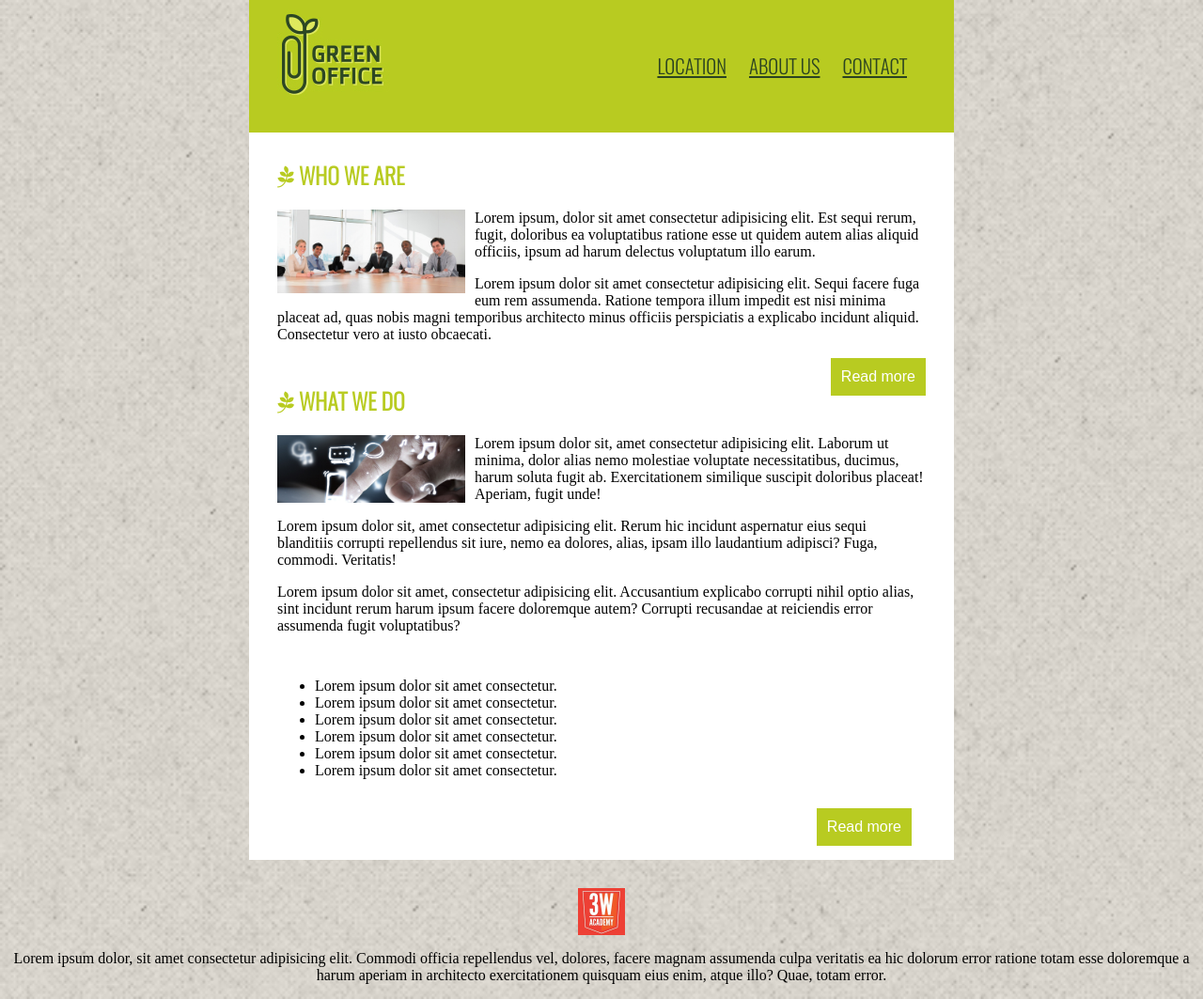
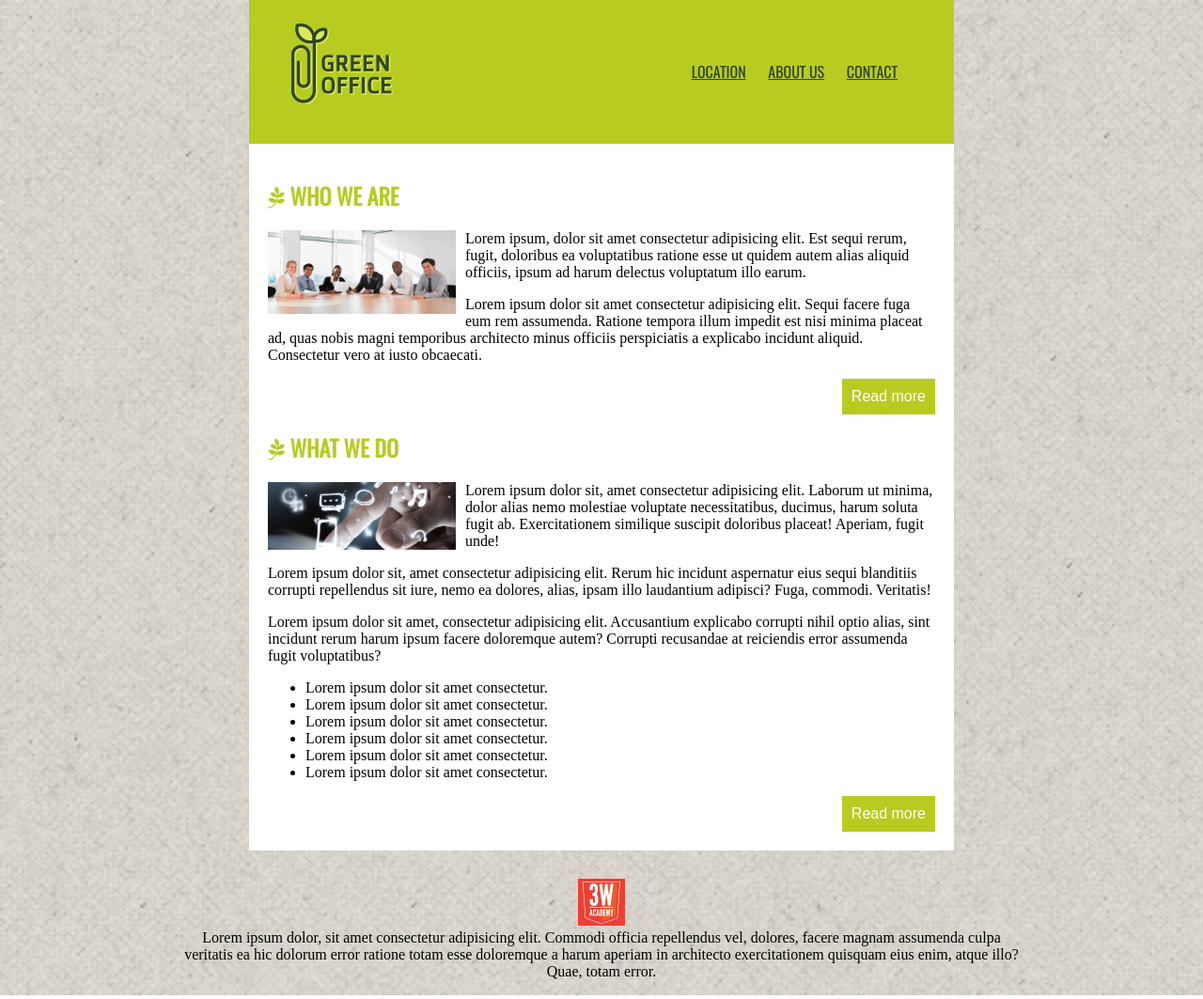
Before and after one commit to HoudaElbaidak6/green-maquette, a plain HTML site: page index.html in a window 1280 px wide. Shown: the whole page at 94% size. Drawn offline with Linux system fonts and the light colour scheme.

Commit message:
fixed it

```diff
--- a/css/style.css
+++ b/css/style.css
@@ -1,16 +1,14 @@
 @font-face {
-  src: url(../font/oswald/Oswald-Light.ttf);
+  src: url(../font/oswald/Oswald-Regular.ttf);
   font-family: Oswald;
 }
 body {
   margin: 0px;
-  background-image: url(../img/fond.png) ;
+  background-image: url(../img/fond.png);
   background-repeat: no-repeat;
   background-size: cover;
 }
 
-nav,
-nav > ul,
 nav > ul > li {
   display: inline-block;
 }
@@ -22,83 +20,61 @@ nav > ul > li {
 nav {
   float: right;
   margin: 40px;
-  font-size: 1em;
+  font-family: Oswald;
+
 }
 
 header {
   overflow: auto;
   background-color: #b8cb21;
+  padding: 10px;
 }
 
-a {
+nav a {
   color: #2b4321;
-  padding: 10px;
-  font-size: 1.3em;
+  margin: 0 10px;
   text-transform: uppercase;
-  font-family: Oswald;
+
 }
 
-.picwho {
+main {
+  padding: 20px;
+}
+section {
+  clear: both;
+  overflow: auto;
+}
+section img {
   float: left;
   width: 200px;
   margin-right: 10px;
 }
-.picwhat {
-  float: left;
-  width: 200px;
-  margin-right: 10px;
-}
-.clear {
-  clear: both;
-}
 
-.title {
+h2 {
   text-transform: uppercase;
   color: #b8cb21;
   font-family: Oswald;
 }
 
-.button {
+button {
   float: right;
-  height: 40px;
-  border: #b8cb21 solid 5px;
+  padding: 10px;
   background-color: #b8cb21;
   color: white;
   font-size: medium;
+  border: none;
 }
 
-.button2 {
-  float: right;
-  height: 40px;
-  border: #b8cb21 solid 5px;
-  background-color: #b8cb21;
-  color: white;
-  font-size: medium;
-  margin: 15px;
+footer {
+  text-align: center;
+  margin: auto;
+  width: 70%;
+  margin-top: 30px;
 }
 
-.section3 {
-  overflow: auto;
-  margin: 30px;
+footer p {
+  margin-top: 0%;
 }
-
-.margine {
-  margin: 30px;
+footer img {
+  width: 50px;
 }
-
-.academylogo {
-  width: 50px;
-  height: 50px;
-  display: block;
-  margin: auto;
-}
-
-.center {
-  text-align: center;
-}
-
-.paragraph {
-  padding: 10px;
-  margin: 10px;
-  display: block;
-}
--- a/index.html
+++ b/index.html
@@ -5,7 +5,8 @@
     <meta http-equiv="X-UA-Compatible" content="IE=edge" />
     <meta name="viewport" content="width=device-width, initial-scale=1.0" />
     <title>Document</title>
-    <link rel="stylesheet" href="css/fontawesome/css/all.min.css">
+    <link rel="shortcut icon" href="img/logo.png" type="image/x-icon" />
+    <link rel="stylesheet" href="css/fontawesome/css/all.min.css" />
     <link rel="stylesheet" href="css/style.css" />
   </head>
   <body>
@@ -21,11 +22,9 @@
         </nav>
       </header>
       <main>
-        <section class="margine">
-          <h2 class="title">
-            <i class="fa-brands fa-pagelines"></i> Who we are
-          </h2>
-          <img src="img/who.jpg" alt="who" class="picwho" />
+        <section>
+          <h2><i class="fa-brands fa-pagelines"></i> Who we are</h2>
+          <img src="img/who.jpg" alt="who" />
           <p>
             Lorem ipsum, dolor sit amet consectetur adipisicing elit. Est sequi
             rerum, fugit, doloribus ea voluptatibus ratione esse ut quidem autem
@@ -40,15 +39,11 @@
             at iusto obcaecati.
           </p>
 
-          <div class="clear">
-            <button class="button">Read more</button>
-          </div>
+          <button>Read more</button>
         </section>
-        <section class="margine" class="clear">
-          <h2 class="title">
-            <i class="fa-brands fa-pagelines"></i> What we do
-          </h2>
-          <img src="img/what.jpg" alt="what" class="picwhat" />
+        <section>
+          <h2><i class="fa-brands fa-pagelines"></i> What we do</h2>
+          <img src="img/what.jpg" alt="what" />
           <p>
             Lorem ipsum dolor sit, amet consectetur adipisicing elit. Laborum ut
             minima, dolor alias nemo molestiae voluptate necessitatibus,
@@ -67,8 +62,7 @@
             rerum harum ipsum facere doloremque autem? Corrupti recusandae at
             reiciendis error assumenda fugit voluptatibus?
           </p>
-        </section>
-        <section class="section3">
+
           <ul>
             <li>Lorem ipsum dolor sit amet consectetur.</li>
             <li>Lorem ipsum dolor sit amet consectetur.</li>
@@ -78,7 +72,7 @@
             <li>Lorem ipsum dolor sit amet consectetur.</li>
           </ul>
 
-          <button class="button2">Read more</button>
+          <button>Read more</button>
         </section>
       </main>
     </div>
@@ -90,7 +84,11 @@
         width="100px"
       />
       <p class="center">
-        Lorem ipsum dolor, sit amet consectetur adipisicing elit. Commodi officia repellendus vel, dolores, facere magnam assumenda culpa veritatis ea hic dolorum error ratione totam esse doloremque a harum aperiam in architecto exercitationem quisquam eius enim, atque illo? Quae, totam error.
+        Lorem ipsum dolor, sit amet consectetur adipisicing elit. Commodi
+        officia repellendus vel, dolores, facere magnam assumenda culpa
+        veritatis ea hic dolorum error ratione totam esse doloremque a harum
+        aperiam in architecto exercitationem quisquam eius enim, atque illo?
+        Quae, totam error.
       </p>
     </footer>
   </body>
```
